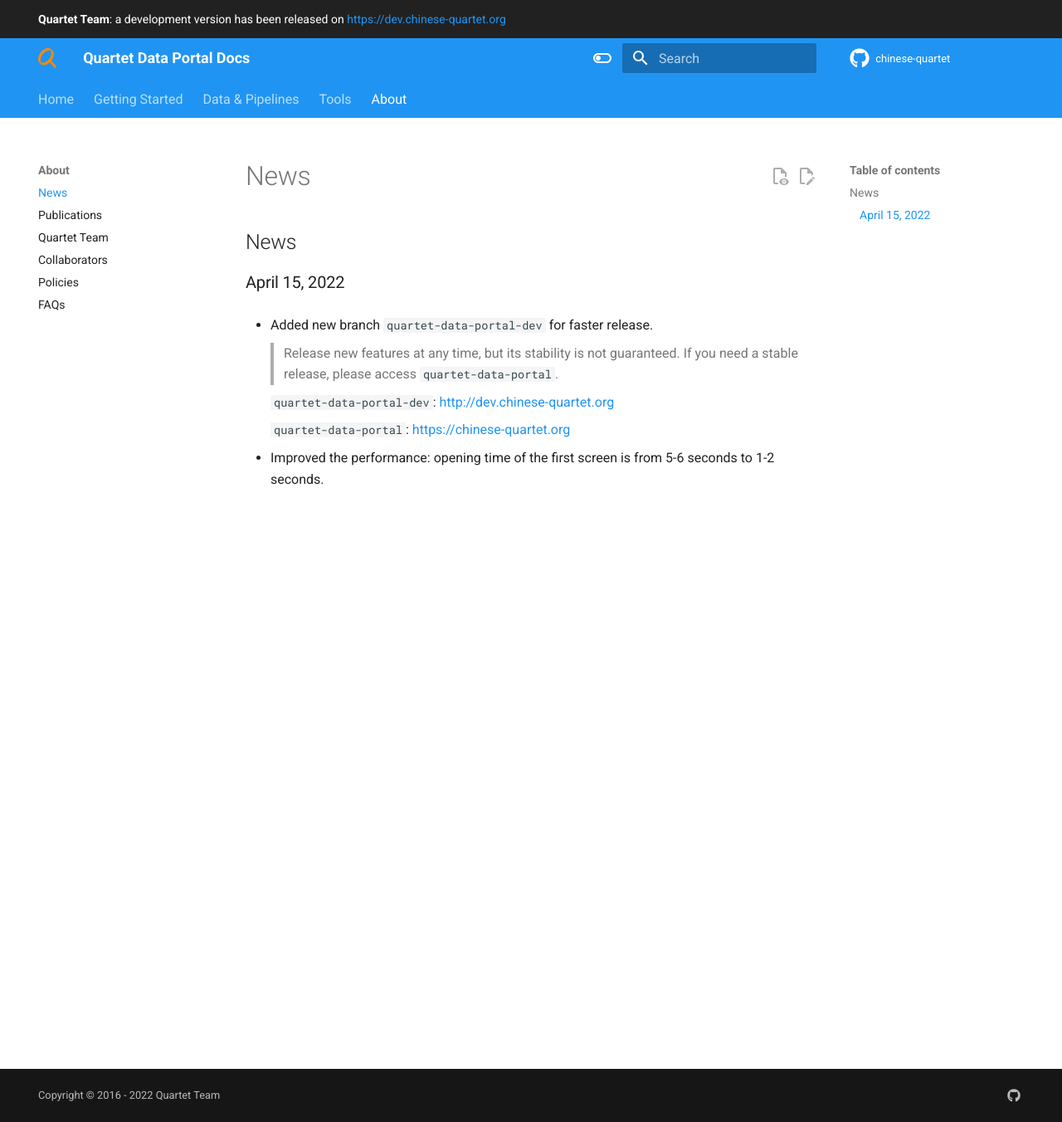
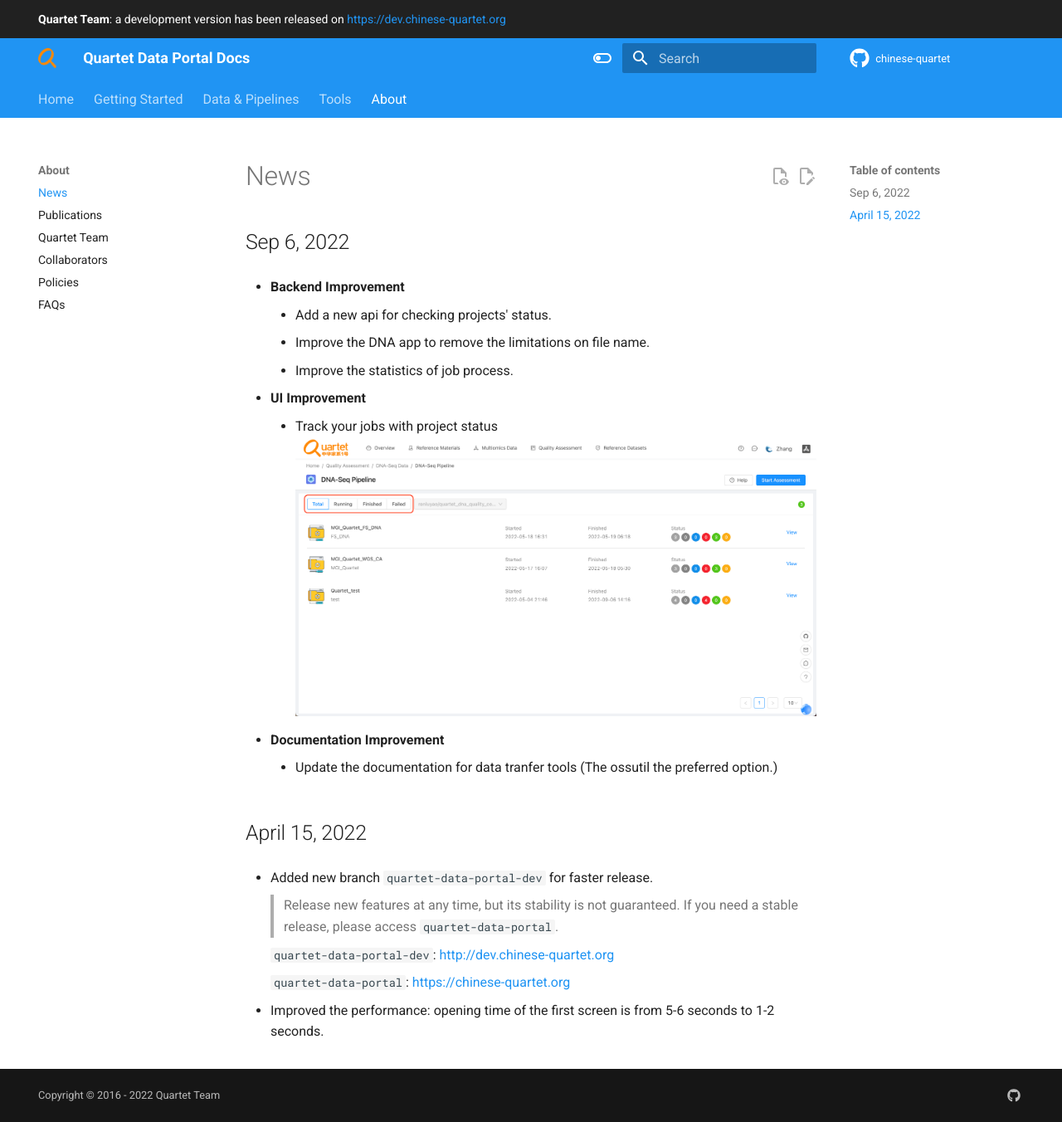
Before and after one commit to chinese-quartet/docs.chinese-quartet.org, an MkDocs documentation site: the page built from docs/about/news.md, in a window 1280 px wide and 1352 px high. Shown: the whole window at 83% size. Built offline with MkDocs 1.6.1 and Material for MkDocs 9.7.7, drawn with Linux system fonts in a browser that asks for light colours.

Commit message:
Add news.

```diff
--- a/docs/about/news.md
+++ b/docs/about/news.md
@@ -1,6 +1,18 @@
-## News
+## Sep 6, 2022
 
-### April 15, 2022
+- **Backend Improvement**
+    - Add a new api for checking projects' status.
+    - Improve the DNA app to remove the limitations on file name.
+    - Improve the statistics of job process.
+
+- **UI Improvement**
+    - Track your jobs with project status
+    ![20220906-ui-improvement.png](/assets/news/20220906-ui-improvement.png)
+
+- **Documentation Improvement**
+    - Update the documentation for data tranfer tools (The ossutil the preferred option.)
+
+## April 15, 2022
 - Added new branch `quartet-data-portal-dev` for faster release.
 
     > Release new features at any time, but its stability is not guaranteed. If you need a stable release, please access `quartet-data-portal`.
```
Also changed, not shown: docs/assets/news/20220906-ui-improvement.png (added).
